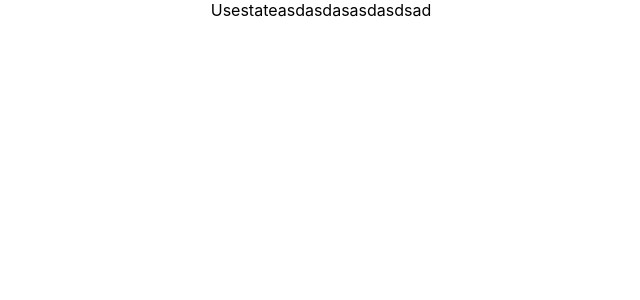
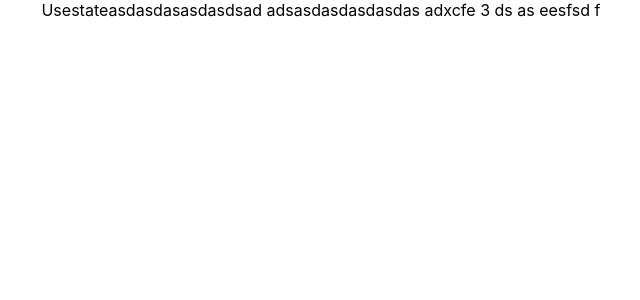
Before and after one commit to AYZLFC/usestate, a React (Create React App) app: page / in a window 1280 px wide. Shown: the top 300 px of the page, without its empty margins (319-959 px from the left). Built offline with nearby package versions, Linux system fonts and the light colour scheme.

Commit message:
test test test

```diff
--- a/src/App.js
+++ b/src/App.js
@@ -5,6 +5,8 @@ function App() {
   return (
     <div className="App">
       Usestateasdasdasasdasdsad
+
+      adsasdasdasdasdas adxcfe 3 ds as eesfsd f
     </div>
   );
 }
```
